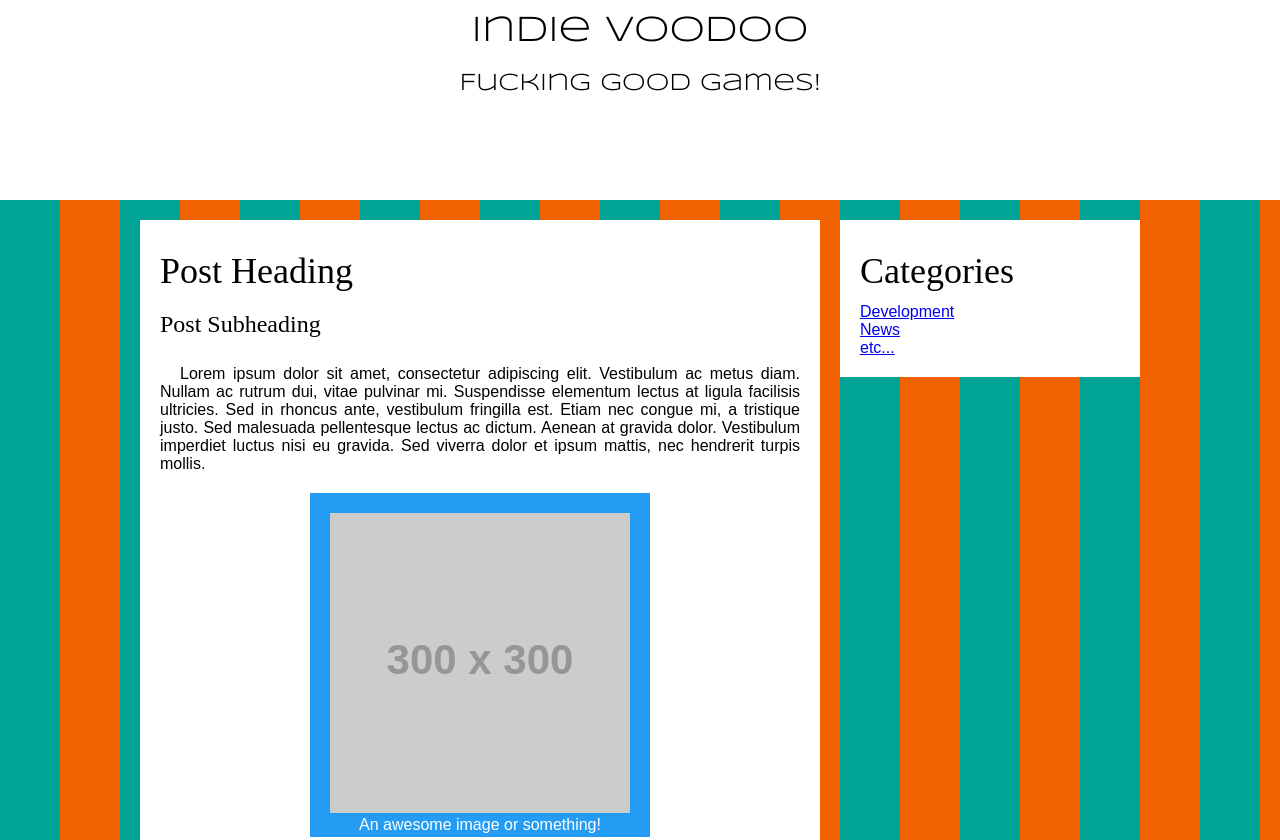
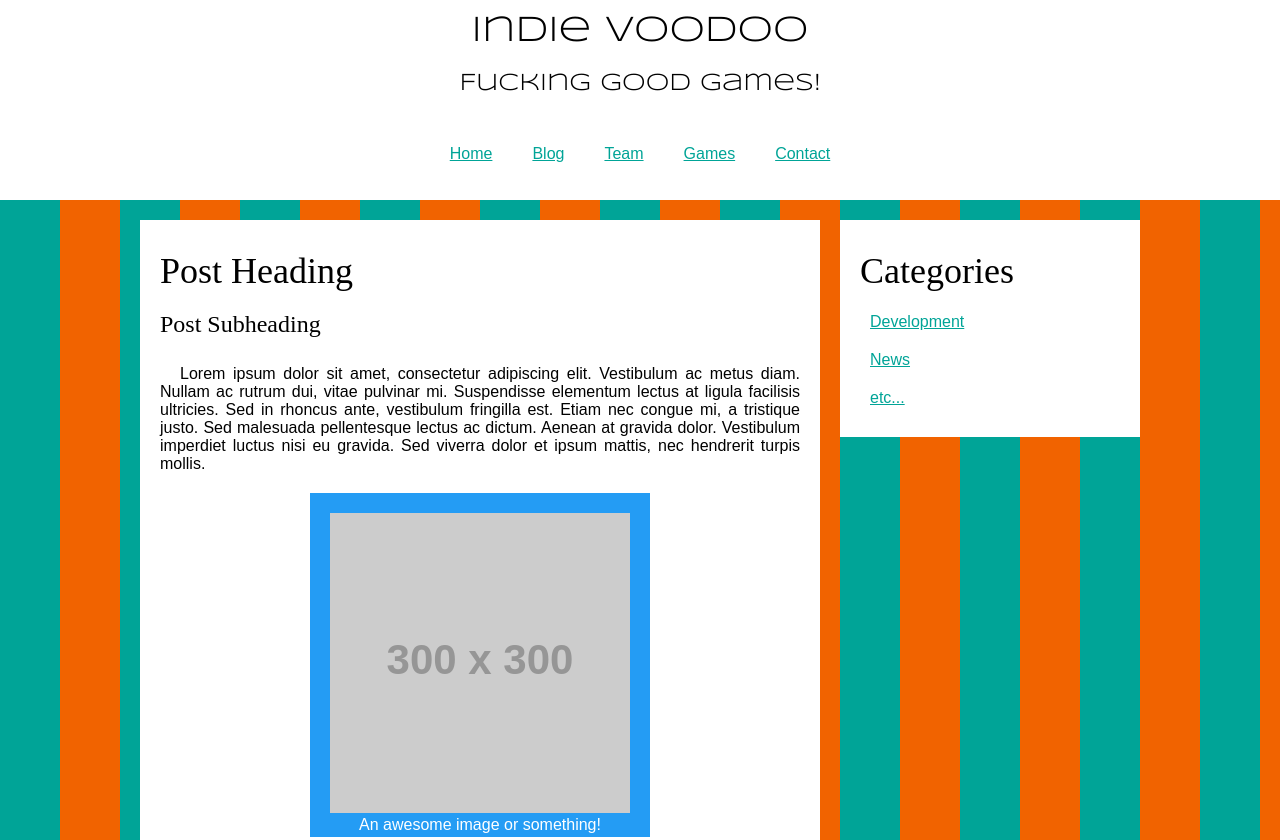
Before and after one commit to IndieVoodoo/indievoodoo.github.io, a plain HTML site: page index.html in a window 1280 px wide. Shown: the top 840 px of the page. Drawn offline with nearby package versions, Linux system fonts and the light colour scheme; placeholder pictures from the web are drawn by us; a web font is replaced by a local one.

Commit message:
Added nav bar and styled links

```diff
--- a/_scss/main.scss
+++ b/_scss/main.scss
@@ -48,6 +48,22 @@ body {
         height: em(200);
         background: white;
         text-align: center;
+
+        nav {
+            margin-top: em($padding);
+
+            ul {
+
+                li {
+                    display: inline-block;
+                    margin: em($padding);
+
+                    a {
+
+                    }
+                }
+            }
+        }
     }
 
     #wrapper {
@@ -72,6 +88,7 @@ body {
                 ul {
 
                     li {
+                        padding: em($padding/2);
 
                         a {
 
@@ -148,4 +165,5 @@ p {
 
 a {
     @include ParaFontProperties();
+    color: $primaryGreen;
 }
--- a/index.html
+++ b/index.html
@@ -14,6 +14,16 @@
         <header>
             <h1>Indie Voodoo</h1>
             <h2>Fucking good games!</h2>
+
+            <nav>
+                <ul>
+                    <li><a href="#">Home</a></li><!--
+                    --><li><a href="#">Blog</a></li><!--
+                    --><li><a href="#">Team</a></li><!--
+                    --><li><a href="#">Games</a></li><!--
+                    --><li><a href="#">Contact</a></li>
+                </ul>
+            </nav>
         </header>
 
         <div id="wrapper">
```
Also changed, not shown: style/main.css, 1 other file.
